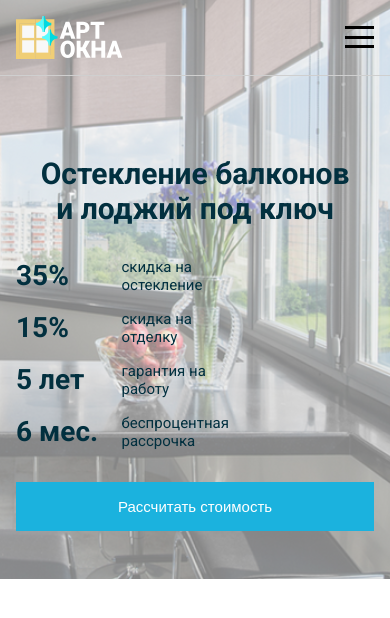
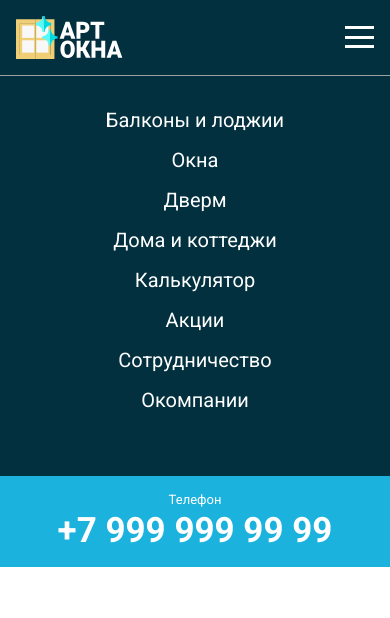
Before and after one commit to DaGestapo/Art_windows, a website built with webpack: page client/src/index.html in a window 390 px wide. Both pictures are taken after a click on the button 359 px from the left and 37 px from the top of the page. Built offline with nearby package versions, Linux system fonts and the light colour scheme.

Commit message:
create mobile menu

```diff
--- a/client/src/index.html
+++ b/client/src/index.html
@@ -14,6 +14,25 @@
                 <div class="block1__hamburger-item"></div>
             </button>
         </header>
+
+        <div class="mobile_menu">
+            <nav>
+                <ul>
+                    <li><a href="#">Балконы и лоджии</a></li>
+                    <li><a href="#">Окна</a></li>
+                    <li><a href="#">Дверм</a></li>
+                    <li><a href="#">Дома и коттеджи</a></li>
+                    <li><a href="#">Калькулятор</a></li>
+                    <li><a href="#">Акции</a></li>
+                    <li><a href="#">Сотрудничество</a></li>
+                    <li><a href="#">Окомпании</a></li>
+                </ul>
+            </nav>
+            <footer>
+                <p>Телефон</p>
+                <h2>+7 999 999 99 99</h2>
+            </footer>
+        </div>
 
         <h1>Остекление балконов и лоджий под ключ</h1>
 
@@ -40,12 +59,10 @@
         </ul>
     </article>
 
-    <nav>
-
-    </nav>
-
     <main>
 
     </main>
+
+    <script src="./js/index.js"></script>
 </body>
 </html>
--- a/client/src/js/index.js
+++ b/client/src/js/index.js
@@ -1 +1,13 @@
 import "../scss/main.scss";
+
+//Mobile
+import {MobileMenu} from './mobile/mobile_menu.js';
+
+
+ (() => {
+   if (typeof document === 'undefined') return;
+
+   let menu;
+
+   setTimeout( () => menu = new MobileMenu());
+ })();
--- /dev/null
+++ b/client/src/js/mobile/mobile_menu.js
@@ -0,0 +1,65 @@
+export class MobileMenu {
+    constructor() {
+        this.menuEl = document.querySelector('.mobile_menu');
+        this.hamburger = document.querySelector('.block1__hamburger');
+        this.header = document.querySelector('.block1__header');
+        this.checker = false;
+
+        this.setPositionOnClose();
+        this.listener();
+    }
+
+    positionOnOpen() {
+        const header = this.header;
+        const headerHeight = header.getBoundingClientRect().height;
+        return headerHeight;
+    }
+
+    positionOnClose() {
+        return -this.menuEl.offsetHeight;
+    }
+
+    listener() {
+        const button = this.hamburger;
+        const menu = this.menuEl;
+        const header = this.header;
+
+        button.addEventListener('click', handler);
+
+        let openY = this.positionOnOpen(),
+            closeY = this.positionOnClose();
+
+        function handler() {
+
+            if(!this.checker) {
+                menu.classList.add('open');
+                header.classList.add('open');
+                menu.style.top = `${openY}px`;
+
+                this.checker = true;
+            } else {
+                menu.classList.remove('open');
+
+                menu.style.top = `${closeY}px`;
+
+                setTimeout( () => {
+                    header.classList.remove('open');
+                }, 110)
+
+                this.checker = false;
+            }
+
+        }
+
+    }
+
+    setPositionOnClose() {
+        let menu = this.menuEl;
+        menu.style.top = `${-menu.offsetHeight}px`;
+    }
+
+    menuState() {
+        return this.checker;
+    }
+
+}
--- a/client/src/scss/_block1.scss
+++ b/client/src/scss/_block1.scss
@@ -10,7 +10,7 @@
     align-items: center;
     color: map-get($colors, 'second');
     padding-bottom: 2rem;
-    gap: 1rem;
+    //gap: 1rem;
 
     &::before {
         content: "";
@@ -29,6 +29,8 @@
         align-items: center;
         width: 100%;
         border-bottom: 1px solid map-get($colors, 'under-line');
+        //background: map-get($colors , "second" );
+        z-index: 20;
     }
 
     &__logo {
@@ -45,7 +47,7 @@
         height: 1.4rem;
         background: transparent;
         border: none;
-        z-index: 1;
+        transition: all 0.5s ease-in-out;
         cursor: pointer;
 
         &-item {
@@ -53,6 +55,7 @@
             width: 100%;
             height: 0.2rem;
             background-color: #000;
+            transition: all 0.2s ease-in-out;
         }
 
         &::before {
@@ -62,6 +65,7 @@
             width: 100%;
             height: 0.2rem;
             background-color: #000;
+            transition: all 0.1s ease-in-out;
         }
 
         &::after {
@@ -71,6 +75,7 @@
             width: 100%;
             height: 0.2rem;
             background-color: #000;
+            transition: all 0.3s ease-in-out;
         }
     }
 
@@ -116,3 +121,24 @@
         }
     }
 }
+
+.open {
+    background: map-get($colors, 'second');
+    visibility: visible;
+    z-index: 10;
+
+    .block1__hamburger {
+
+        div {
+            background: #fff;
+        }
+
+        &::before {
+            background: #fff;
+        }
+
+        &::after {
+            background: #fff;
+        }
+    }
+}
--- /dev/null
+++ b/client/src/scss/_mobile_menu.scss
@@ -0,0 +1,42 @@
+.mobile_menu {
+    position: absolute;
+    background: map-get($colors , "second" );
+    display: flex; // change
+    visibility: hidden;
+    flex-direction: column;
+    width: 100%;
+    color: #fff;
+    text-align: center;
+    z-index: 0;
+    gap: 2rem;
+    transition: all 0.5s ease-in-out;
+
+    a {
+        color: #fff;
+        font-size: 20px;
+    }
+
+    nav {
+        padding: 2rem;
+    }
+
+    ul {
+        display: flex;
+        flex-direction: column;
+        gap: 1rem;
+    }
+
+    footer {
+        background: map-get($colors, "primary");
+        padding: 1rem 0%;
+
+        p{
+            font-size: 13px;
+        }
+
+        h2 {
+            margin-top: 1vmin;
+            font-size: 35px;
+        }
+    }
+}
--- a/client/src/scss/main.scss
+++ b/client/src/scss/main.scss
@@ -1,4 +1,5 @@
 @import "config", "variables", "mixin";
+@import "mobile_menu";
 @import "block1";
 
 button[main-btn] {
@@ -7,3 +8,8 @@ button[main-btn] {
     color: #fff;
     cursor: pointer;
 }
+
+a {
+    color: #000;
+    text-decoration: none;
+}
--- a/client/webpack.config.js
+++ b/client/webpack.config.js
@@ -39,7 +39,7 @@ module.exports = {
                         outputPath: 'imgs'
                     }
                 }]
-            }
+            },
         ]
     }
 }
```
